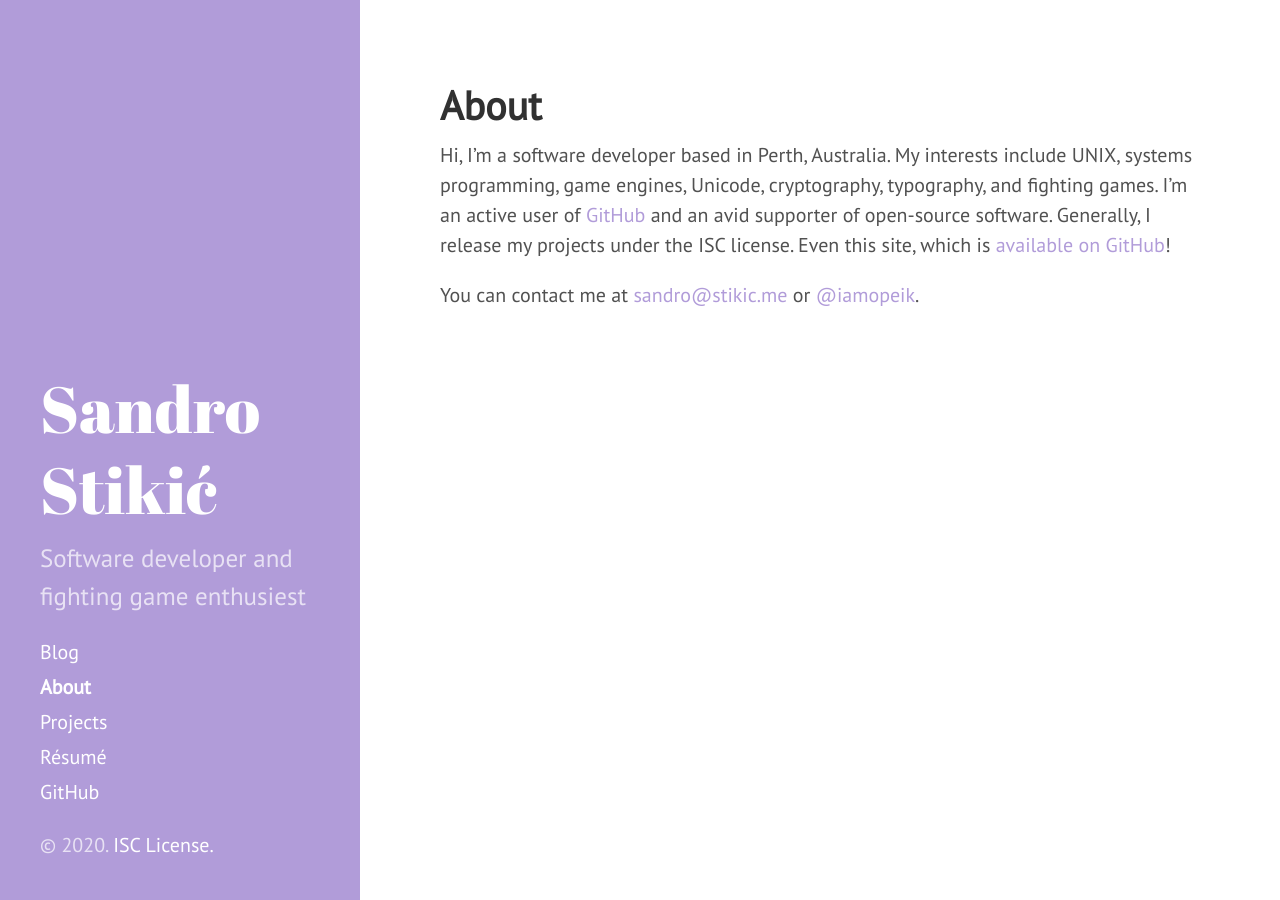
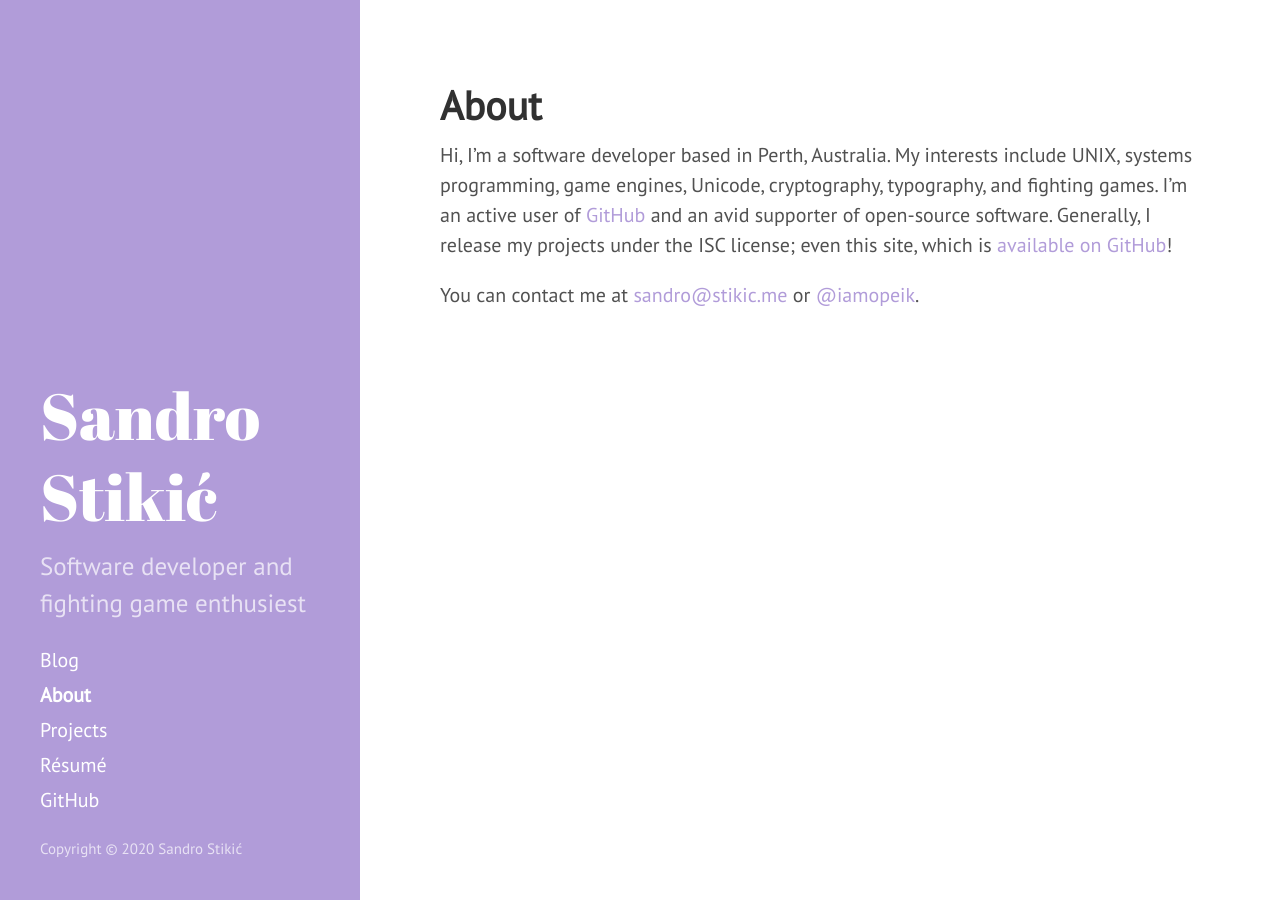
Before and after one commit to opeik/stikic.me, a Jekyll site: the page built from about.md, in a window 1280 px wide. Built offline with Jekyll 4.4.1, drawn with Linux system fonts in a browser that asks for light colours.

Commit message:
Fix copyright notice

```diff
--- a/_includes/copyright.html
+++ b/_includes/copyright.html
@@ -1,4 +1,3 @@
-<p>
-  &copy; {{ site.time | date: '%Y' }}.
-  <a href="https://github.com/opeik/stikic.me">ISC License.</a>
+<p class="copyright">
+  Copyright &copy; {{ site.time | date: '%Y' }} Sandro Stikić
 </p>
--- a/_sass/hydeout/_layout.scss
+++ b/_sass/hydeout/_layout.scss
@@ -321,3 +321,7 @@ body {
    display: block;
    margin-top: -0.4rem;
 }
+
+.copyright {
+    font-size: 75%;
+}
--- a/about.md
+++ b/about.md
@@ -7,7 +7,7 @@ Hi, I’m a software developer based in Perth, Australia. My interests include
 UNIX, systems programming, game engines, Unicode, cryptography, typography, and
 fighting games. I’m an active user of [GitHub](https://github.com/opeik) and an
 avid supporter of open-source software. Generally, I release my projects under
-the ISC license. Even this site, which is
+the ISC license; even this site, which is
 [available on GitHub](https://github.com/opeik/stikic.me)!
 
 You can contact me at [sandro@stikic.me](mailto:sandro@stikic.me) or
```
